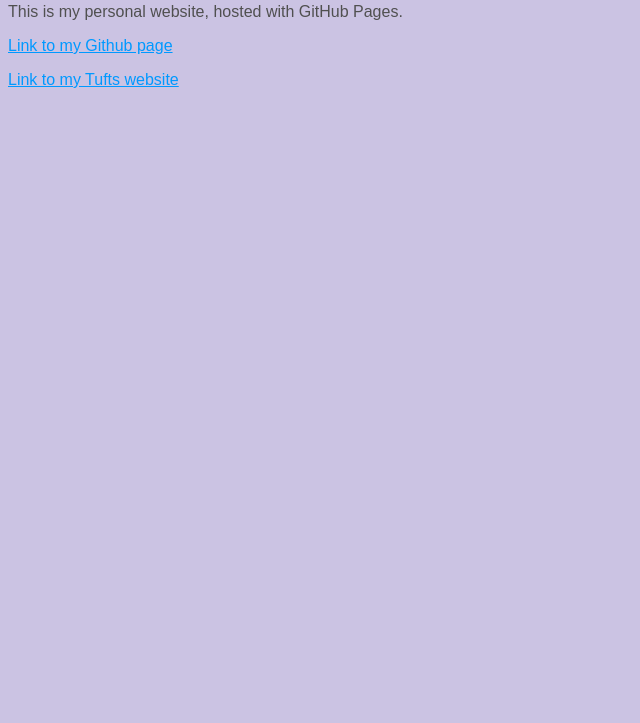
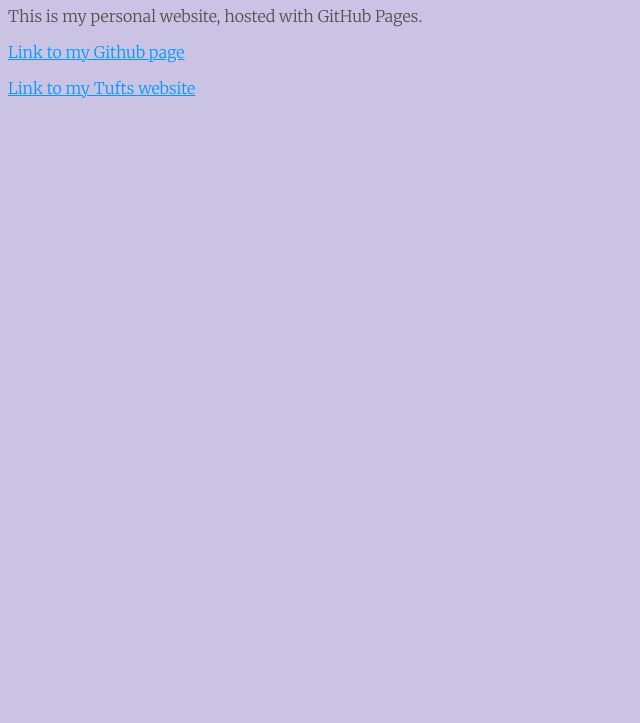
Before and after one commit to NoelleCS/NoelleCS.github.io, a plain HTML site: page index.html in a window 1280 px wide. Shown: the part 77-800 px from the top of the page, without its empty margins (0-640 px from the left). Drawn offline with Linux system fonts and the light colour scheme.

Commit message:
Update main.css

```diff
--- a/main.css
+++ b/main.css
@@ -12,13 +12,13 @@
     /* Changes the color of the link URL when you hover over it */
     color: #FF9933;
     /* Changes the background color of the link URL when you hover over it */
-    background-color: #0099FF;
+    background-color: #89CFF0;
   }
   body {
     /* Adds a background color to my site, or at least the content between the <body> tags */
     background-color: #CBC3E3;
     /* If you want to use a different font, make sure you update it here! */
-    font-family: 'Quicksand', sans-serif;
+    font-family: 'Merriweather', serif;
     /* Change the pixel size for your font */
     font-size: 16px;
     /* Align your text */
```
